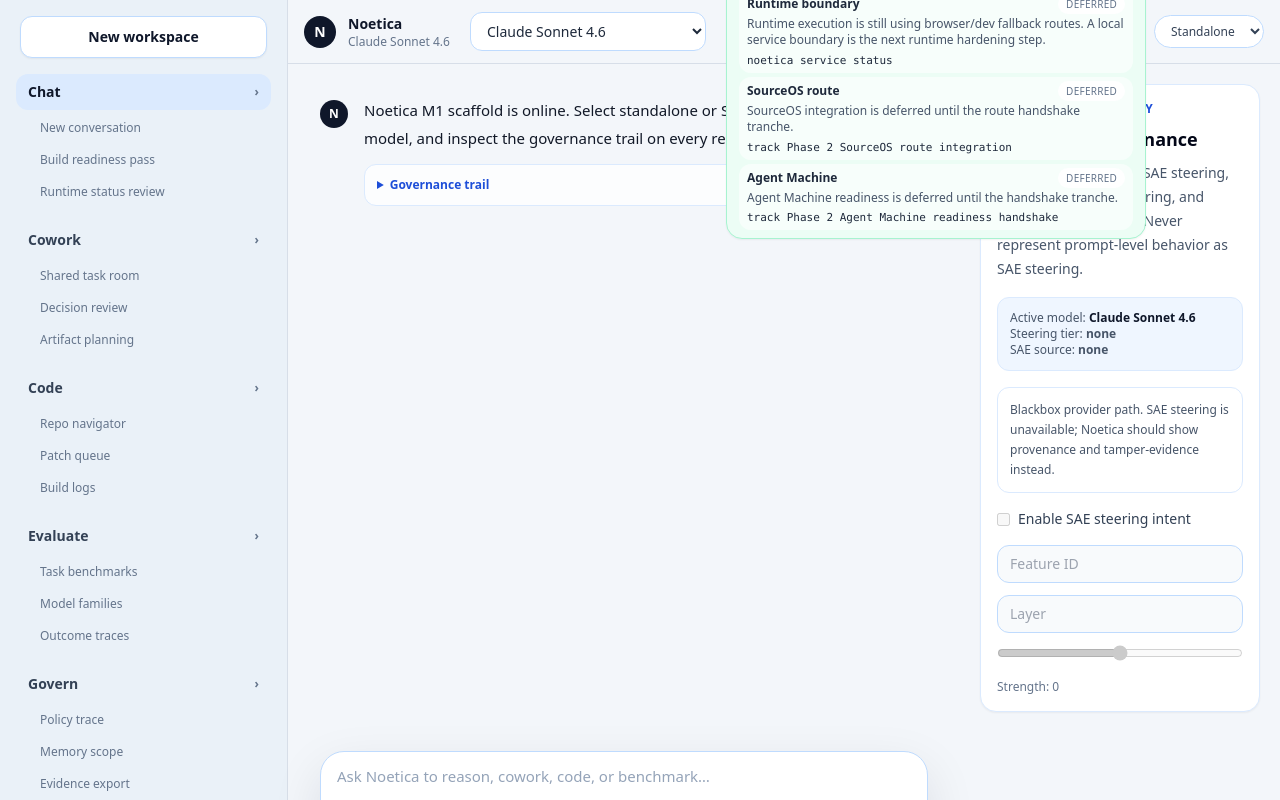
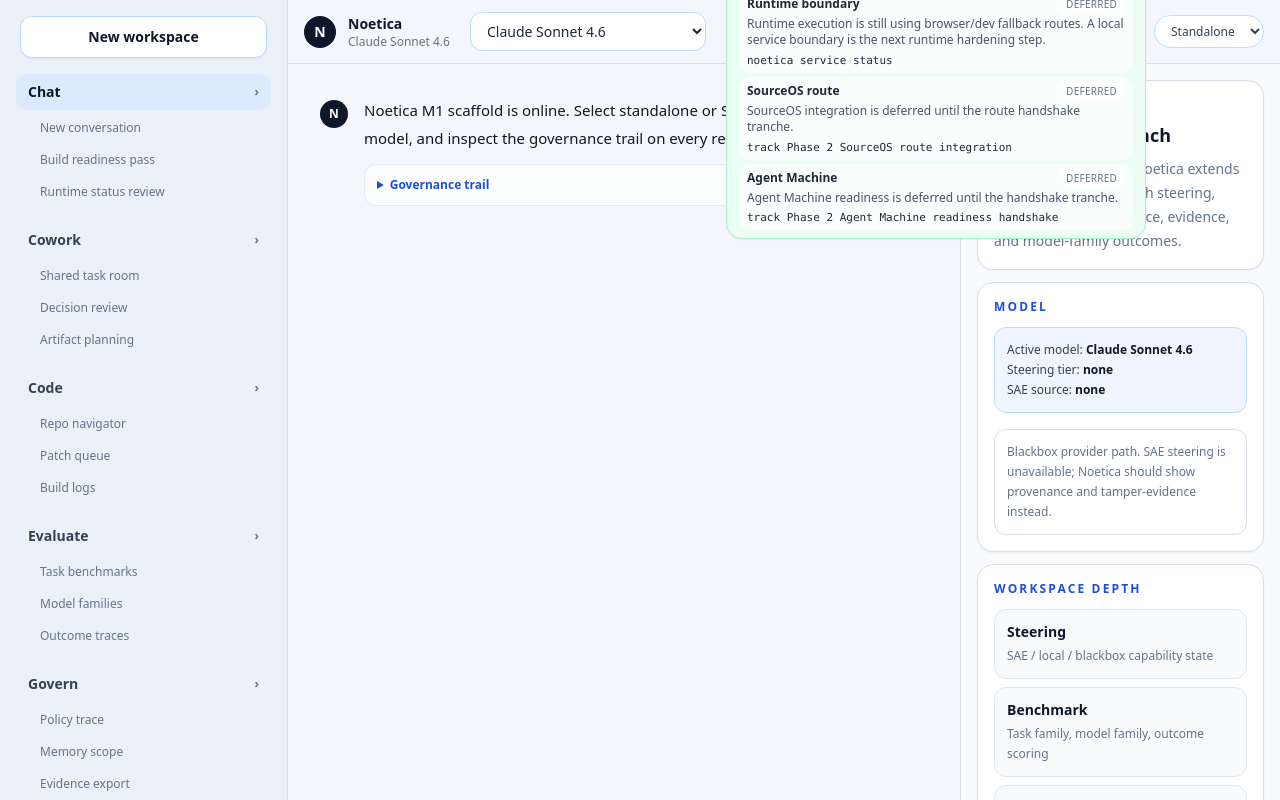
Before and after one commit to Kyroga-AI/Noetica, a Next.js app: page / in a window 1280 px wide. Shown: the top 800 px of the page. Built offline with nearby package versions, Linux system fonts and the light colour scheme.

Commit message:
Expand right rail into Noetica inspector

```diff
--- a/components/steering/SteeringPanel.tsx
+++ b/components/steering/SteeringPanel.tsx
@@ -2,37 +2,64 @@
 
 import type { ModelConfig } from '@/lib/types/model'
 import type { SteeringConfig } from '@/lib/types/steering'
+import type { WorkspaceMode } from '@/components/chat/InputArea'
 
 type SteeringPanelProps = {
   model: ModelConfig
   steering?: SteeringConfig
+  workspaceMode: WorkspaceMode
   onChange: (config: SteeringConfig | undefined) => void
 }
 
-export function SteeringPanel({ model, steering, onChange }: SteeringPanelProps) {
+const inspectors = [
+  { label: 'Steering', detail: 'SAE / local / blackbox capability state' },
+  { label: 'Benchmark', detail: 'Task family, model family, outcome scoring' },
+  { label: 'Governance', detail: 'Policy admission, memory scope, grants' },
+  { label: 'Evidence', detail: 'Request hash, replay ref, provenance' },
+  { label: 'Outcome', detail: 'Latency, route, task result, comparison' }
+]
+
+export function SteeringPanel({ model, steering, workspaceMode, onChange }: SteeringPanelProps) {
   const enabled = Boolean(steering)
   const canConfigureSteering = model.steering === 'full'
 
   return (
-    <aside className="hidden min-h-0 overflow-y-auto bg-noetica-light/40 p-5 lg:block">
-      <div className="rounded-2xl border border-blue-100 bg-white p-4 shadow-sm">
-        <div className="text-xs font-semibold uppercase tracking-[0.22em] text-blue-700">Model Capability</div>
-        <h2 className="mt-2 text-lg font-semibold text-slate-950">Steering + Provenance</h2>
-        <p className="mt-2 text-sm leading-6 text-slate-600">
-          Noetica separates full SAE steering, local open-weight steering, and blackbox provenance. Never represent prompt-level behavior as SAE steering.
+    <aside className="hidden min-h-0 overflow-y-auto border-l border-[#d7dee8] bg-[#f8fafc] p-4 lg:block">
+      <div className="space-y-3">
+        <section className="rounded-2xl border border-[#d7dee8] bg-white p-4 shadow-sm">
+          <div className="text-xs font-semibold uppercase tracking-[0.18em] text-[#1d4ed8]">Inspector</div>
+          <h2 className="mt-2 text-lg font-semibold text-[#0f172a]">Noetica Workbench</h2>
+          <p className="mt-2 text-sm leading-6 text-[#64748b]">
+            Current mode: <span className="font-semibold text-[#0f172a]">{workspaceMode}</span>. Noetica extends the chat workspace with steering, benchmarks, governance, evidence, and model-family outcomes.
           </p>
+        </section>
 
-        <div className="mt-4 rounded-xl border border-blue-100 bg-blue-50 p-3 text-xs text-slate-600">
-          Active model: <span className="font-semibold text-slate-900">{model.label}</span>
+        <section className="rounded-2xl border border-[#d7dee8] bg-white p-4 shadow-sm">
+          <div className="text-xs font-semibold uppercase tracking-[0.18em] text-[#1d4ed8]">Model</div>
+          <div className="mt-3 rounded-xl border border-[#bfdbfe] bg-[#eff6ff] p-3 text-xs leading-5 text-[#334155]">
+            Active model: <span className="font-semibold text-[#0f172a]">{model.label}</span>
             <br />
-          Steering tier: <span className="font-semibold">{model.steering}</span>
+            Steering tier: <span className="font-semibold text-[#0f172a]">{model.steering}</span>
             <br />
-          SAE source: <span className="font-semibold">{model.sae_source ?? 'none'}</span>
+            SAE source: <span className="font-semibold text-[#0f172a]">{model.sae_source ?? 'none'}</span>
           </div>
+          <CapabilityNotice model={model} />
+        </section>
 
-        <CapabilityNotice model={model} />
+        <section className="rounded-2xl border border-[#d7dee8] bg-white p-4 shadow-sm">
+          <div className="text-xs font-semibold uppercase tracking-[0.18em] text-[#1d4ed8]">Workspace depth</div>
+          <div className="mt-3 space-y-2">
+            {inspectors.map((item) => (
+              <div key={item.label} className="rounded-xl border border-[#e2e8f0] bg-[#f8fafc] p-3">
+                <div className="text-sm font-semibold text-[#0f172a]">{item.label}</div>
+                <p className="mt-1 text-xs leading-5 text-[#64748b]">{item.detail}</p>
+              </div>
+            ))}
+          </div>
+        </section>
 
-        <label className="mt-4 flex items-center gap-2 text-sm text-slate-700">
+        <section className="rounded-2xl border border-[#d7dee8] bg-white p-4 shadow-sm">
+          <label className="flex items-center gap-2 text-sm text-[#334155]">
             <input
               type="checkbox"
               checked={enabled}
@@ -50,21 +77,21 @@
 
           <div className="mt-4 space-y-3 opacity-100">
             <input
-            className="w-full rounded-xl border border-blue-200 px-3 py-2 text-sm disabled:bg-slate-50 disabled:text-slate-400"
+              className="w-full rounded-xl border border-[#bfdbfe] px-3 py-2 text-sm disabled:bg-[#f8fafc] disabled:text-[#94a3b8]"
               placeholder="Feature ID"
               value={steering?.feature_id ?? ''}
               disabled={!enabled || !canConfigureSteering}
               onChange={(event) => onChange({ ...(steering ?? defaultSteering()), feature_id: event.target.value })}
             />
             <input
-            className="w-full rounded-xl border border-blue-200 px-3 py-2 text-sm disabled:bg-slate-50 disabled:text-slate-400"
+              className="w-full rounded-xl border border-[#bfdbfe] px-3 py-2 text-sm disabled:bg-[#f8fafc] disabled:text-[#94a3b8]"
               placeholder="Layer"
               value={steering?.layer ?? ''}
               disabled={!enabled || !canConfigureSteering}
               onChange={(event) => onChange({ ...(steering ?? defaultSteering()), layer: event.target.value })}
             />
             <input
-            className="w-full"
+              className="w-full accent-[#1d4ed8]"
               type="range"
               min="-2"
               max="2"
@@ -73,8 +100,9 @@
               disabled={!enabled || !canConfigureSteering}
               onChange={(event) => onChange({ ...(steering ?? defaultSteering()), strength: Number(event.target.value) })}
             />
-          <div className="text-xs text-slate-500">Strength: {steering?.strength ?? 0}</div>
+            <div className="text-xs text-[#64748b]">Strength: {steering?.strength ?? 0}</div>
           </div>
+        </section>
       </div>
     </aside>
   )
@@ -83,7 +111,7 @@
 function CapabilityNotice({ model }: { model: ModelConfig }) {
   if (model.steering === 'full') {
     return (
-      <div className="mt-4 rounded-xl border border-blue-100 bg-white p-3 text-xs leading-5 text-slate-600">
+      <div className="mt-4 rounded-xl border border-[#d7dee8] bg-white p-3 text-xs leading-5 text-[#64748b]">
         Full SAE steering path. M2b may apply hosted SAE features through {model.sae_source ?? 'a configured SAE source'}.
       </div>
     )
@@ -91,14 +119,14 @@
 
   if (model.steering === 'local') {
     return (
-      <div className="mt-4 rounded-xl border border-blue-100 bg-white p-3 text-xs leading-5 text-slate-600">
+      <div className="mt-4 rounded-xl border border-[#d7dee8] bg-white p-3 text-xs leading-5 text-[#64748b]">
         Local SAE path. Requires SourceOS mode and Agent Machine local inference before steering can be applied.
       </div>
     )
   }
 
   return (
-    <div className="mt-4 rounded-xl border border-blue-100 bg-white p-3 text-xs leading-5 text-slate-600">
+    <div className="mt-4 rounded-xl border border-[#d7dee8] bg-white p-3 text-xs leading-5 text-[#64748b]">
       Blackbox provider path. SAE steering is unavailable; Noetica should show provenance and tamper-evidence instead.
     </div>
   )
```
Lines whose indentation alone changed are shown as unchanged.
